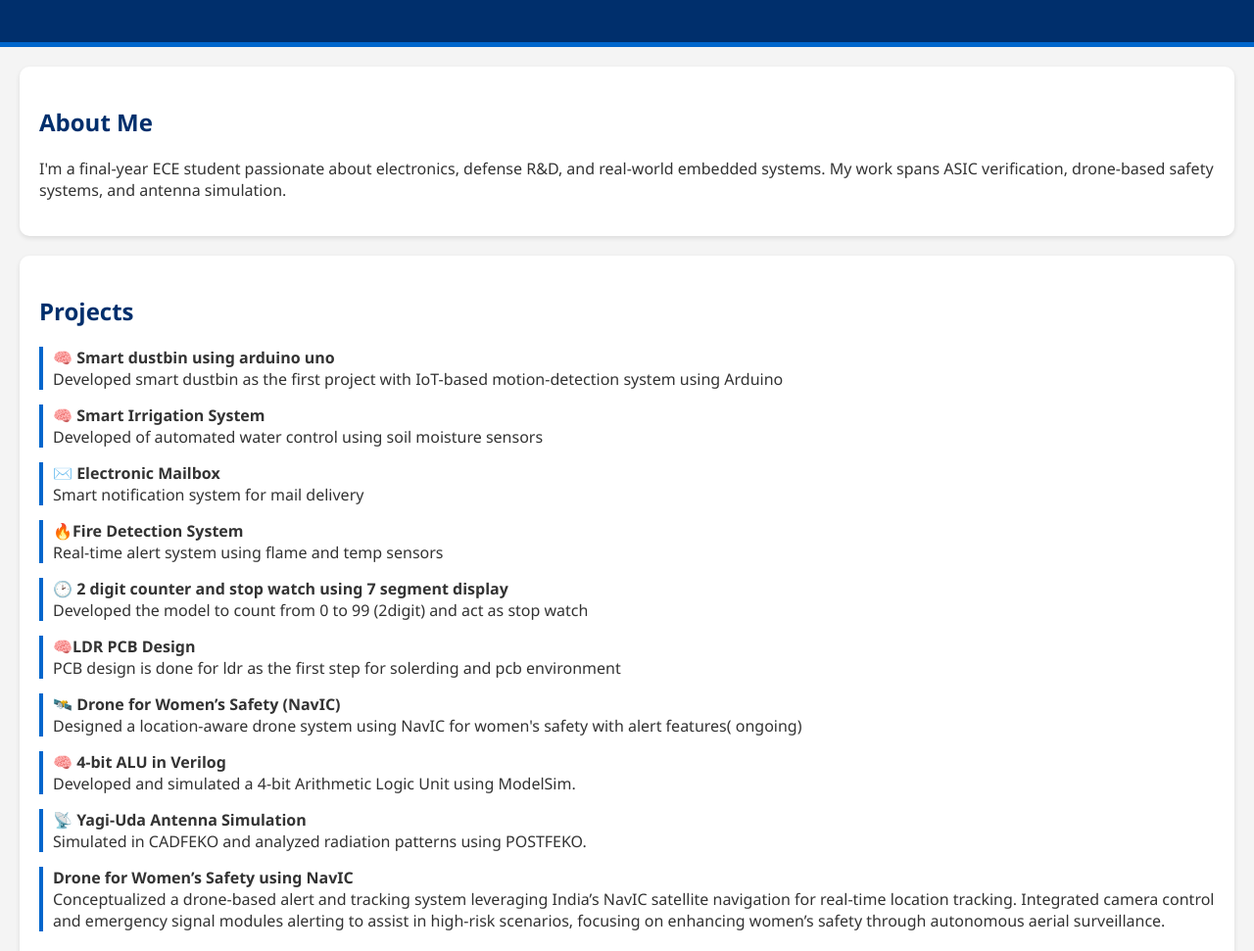
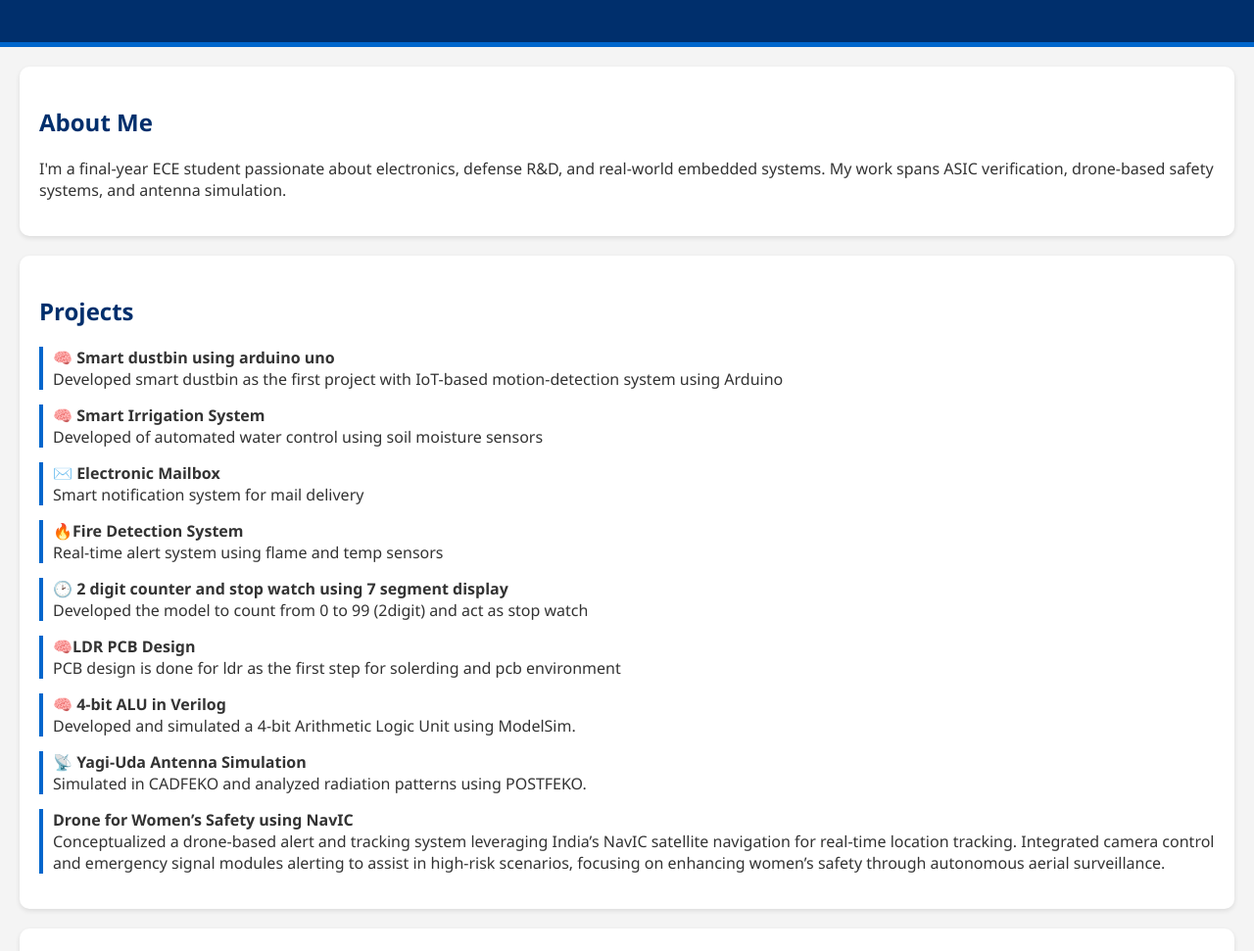
Before and after one commit to Lathashree2004/portfolio, a plain HTML site: page index.html in a window 1280 px wide. Shown: the part 126-1097 px from the top of the page at 98% size. Drawn offline with Linux system fonts and the light colour scheme.

Commit message:
index.html

```diff
--- a/index.html
+++ b/index.html
@@ -46,10 +46,6 @@
         <strong>🧠LDR PCB Design</strong><br />
          PCB design is done for ldr as the first step for solerding and pcb environment
          </li>
-      <li>
-        <strong>🛰️ Drone for Women’s Safety (NavIC)</strong><br />
-        Designed a location-aware drone system using NavIC  for women's safety with  alert features( ongoing)
-      </li>
       <li>
         <strong>🧠 4-bit ALU in Verilog</strong><br />
         Developed and simulated a 4-bit Arithmetic Logic Unit using ModelSim.
```
